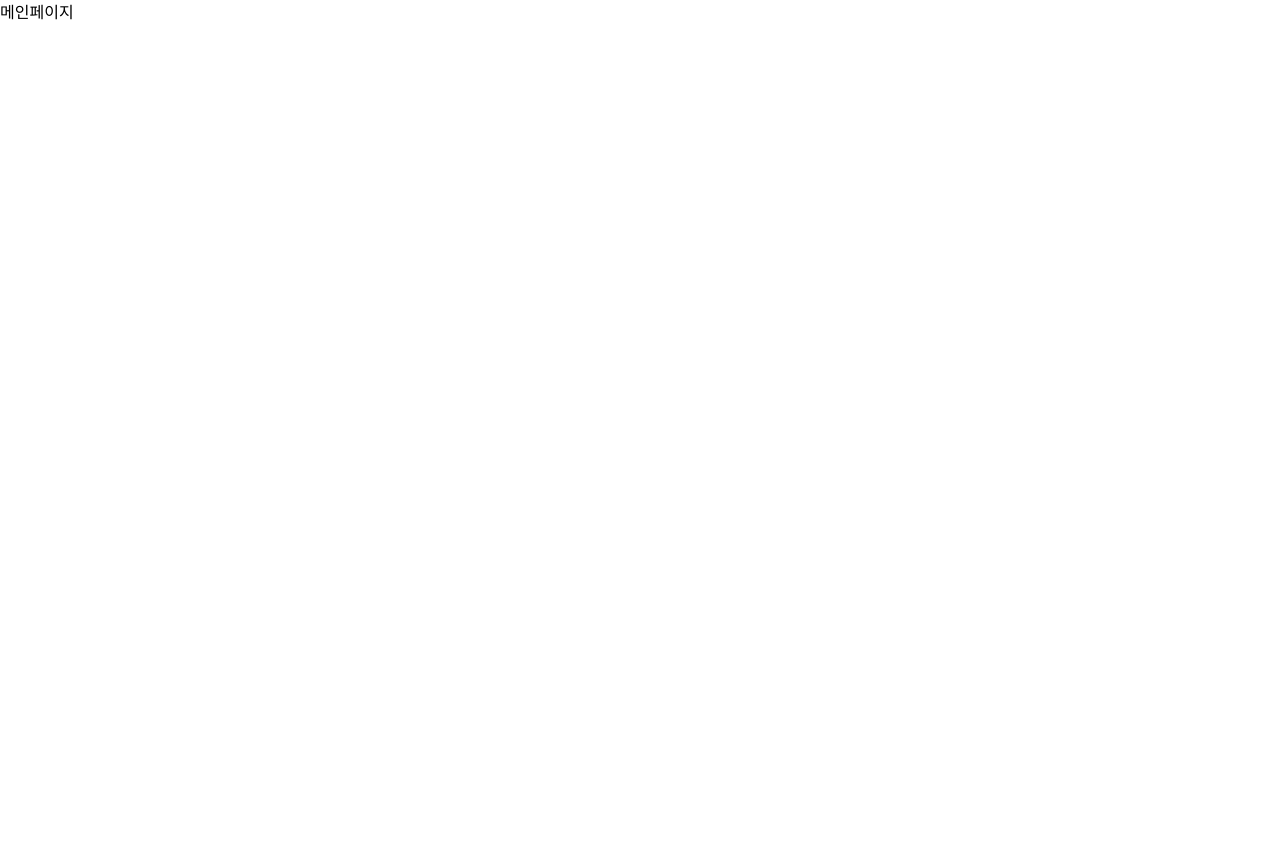
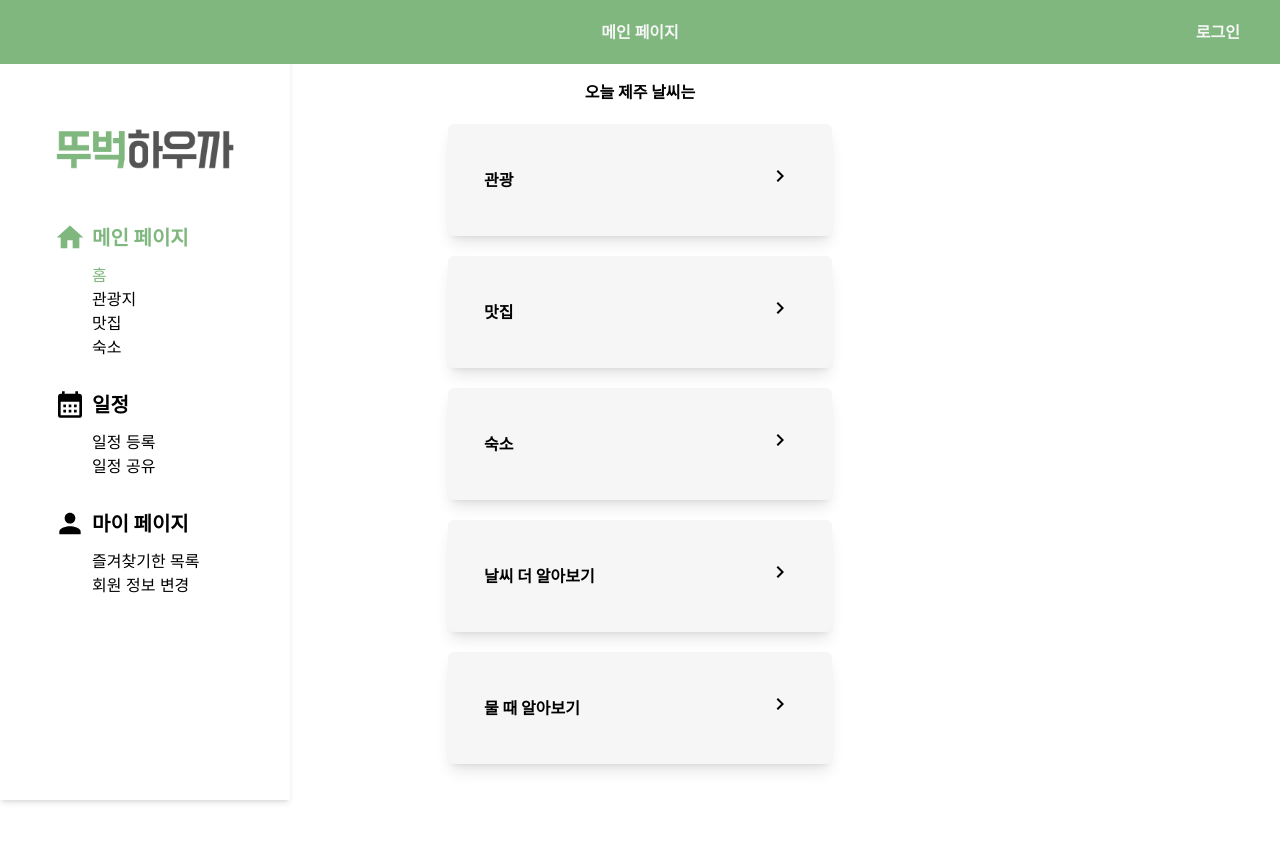
Before and after one commit to duha-dubeoghaukka/duha-frontend, a React (Create React App) app: page / in a window 1280 px wide. Shown: the top 842 px of the page. Before the commit the page ends 800 px from the top, so only its background shows below. Built offline with nearby package versions, Linux system fonts and the light colour scheme.

Commit message:
Feat: 메인페이지(홈) 추가 및 ui 적용

```diff
--- a/src/components/layout/Layout.jsx
+++ b/src/components/layout/Layout.jsx
@@ -23,6 +23,7 @@ const Layout = props => {
               <h2 className="font-bold text-[20px] ml-[6px]">메인 페이지</h2>
             </div>
             <ul className="text-[16px] ml-[38px]">
+              <li className={`cursor-pointer ${category === "home" && "text-green1"}`}>홈</li>
               <li className={`cursor-pointer ${category === "spots" && "text-green1"}`}>관광지</li>
               <li className={`cursor-pointer ${category === "restaurants" && "text-green1"}`}>맛집</li>
               <li className={`cursor-pointer ${category === "accommodations" && "text-green1"}`}>숙소</li>
--- /dev/null
+++ b/src/components/mainpage/HomeCard.jsx
@@ -0,0 +1,30 @@
+import React from "react";
+import NavigateNextIcon from "@mui/icons-material/NavigateNext";
+
+function HomeCard() {
+  const title = ["관광", "맛집", "숙소", "날씨 더 알아보기", "물 때 알아보기"];
+  return (
+    <div className="h-screen">
+      {title?.map((item, index) => {
+        return <HomeCardComponent key={index} title={item} />;
+      })}
+    </div>
+  );
+}
+
+function HomeCardComponent({ title, navigation }) {
+  return (
+    <div className="w-96 h-28 bg-white1 rounded-md shadow-lg mt-5 flex flex-row ">
+      <div className="flex space-x-20">
+        <div className="flex flex-col m-6 p-3 w-48">
+          <span className="mt-2	font-bold">{title}</span>
+        </div>
+        <div className="flex flex-row m-5 ">
+          <NavigateNextIcon className="mt-5 cursor-pointer" />
+        </div>
+      </div>
+    </div>
+  );
+}
+
+export default HomeCard;
--- a/src/pages/mainpage/MainPage.jsx
+++ b/src/pages/mainpage/MainPage.jsx
@@ -1,10 +1,15 @@
-import React from 'react';
+import React from "react";
+import Layout from "../../components/layout/Layout";
+import HomeCard from "../../components/mainpage/HomeCard";
 
 function MainPage() {
   return (
-    <>
-      <div>메인페이지</div>
-    </>
+    <Layout isLoggedIn={false} title="메인 페이지" highlight={"mainpage/home"}>
+      <div className="grid place-items-center h-screen">
+        <span className="font-bold">오늘 제주 날씨는 </span>
+        <HomeCard />
+      </div>
+    </Layout>
   );
 }
 
```
